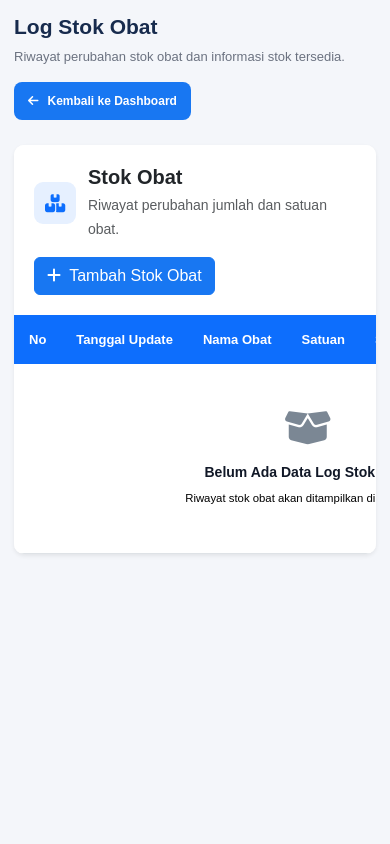
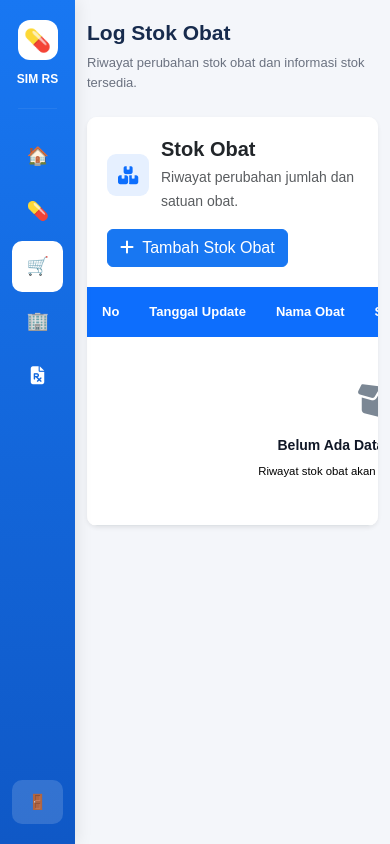
Before and after one commit to vinamey/manajemen_rs, a Laravel app: page /log-stok-obat in a window 390 px wide. Run offline with Laravel 12, Linux system fonts and the light colour scheme; a user stored in the database is signed in; data comes from the database, SQL or seed files in the repository; data that the repository does not hold is empty; parts of the project's set-up code (start-up, migrations or seed data) failed here and were passed over.

Commit message:
memperbaiki log stok obat

```diff
--- a/resources/views/log-stok-obat/index.blade.php
+++ b/resources/views/log-stok-obat/index.blade.php
@@ -1,23 +1,24 @@
-
 <!DOCTYPE html>
 <html lang="id">
 
 <head>
     <meta charset="UTF-8">
     <meta name="viewport" content="width=device-width, initial-scale=1.0">
+    <meta name="csrf-token" content="{{ csrf_token() }}">
 
-    <title>Log Stok Obat | SIM RS</title>
+    <title>Log Stok Obat - Apoteker | SIM RS</title>
 
     <!-- Bootstrap -->
     <link href="https://cdn.jsdelivr.net/npm/bootstrap@5.3.3/dist/css/bootstrap.min.css" rel="stylesheet">
 
     <!-- Font Awesome -->
-    <link href="https://cdnjs.cloudflare.com/ajax/libs/font-awesome/6.4.0/css/all.min.css" rel="stylesheet">
+    <link rel="stylesheet" href="https://cdnjs.cloudflare.com/ajax/libs/font-awesome/6.4.0/css/all.min.css">
 
     <style>
         :root {
             --blue-main: #1877f2;
             --blue-dark: #0f58c6;
+            --blue-light: #e7f3ff;
             --text-dark: #1f2937;
             --text-muted: #6b7280;
         }
@@ -28,25 +29,125 @@
 
         body {
             margin: 0;
-            padding: 0;
             background: #f4f6fa;
             font-family: Arial, sans-serif;
             color: var(--text-dark);
         }
 
-        /* =========================
-           KONTEN UTAMA
-        ========================= */
+        /* SIDEBAR */
+
+        .sidebar {
+            width: 250px;
+            height: 100vh;
+            position: fixed;
+            left: 0;
+            top: 0;
+            background: linear-gradient(180deg, var(--blue-main), var(--blue-dark));
+            color: white;
+            padding-top: 20px;
+            box-shadow: 3px 0 15px rgba(0, 0, 0, 0.08);
+            z-index: 1000;
+        }
+
+        .logo {
+            text-align: center;
+            font-weight: 700;
+            font-size: 21px;
+            margin-bottom: 20px;
+        }
+
+        .logo-icon {
+            width: 45px;
+            height: 45px;
+            background: white;
+            color: var(--blue-main);
+            border-radius: 12px;
+            display: flex;
+            align-items: center;
+            justify-content: center;
+            margin: 0 auto 10px;
+            font-size: 22px;
+        }
+
+        .sidebar-line {
+            border: none;
+            border-top: 1px solid rgba(255, 255, 255, 0.25);
+            margin: 0 18px 15px;
+        }
+
+        .menu-title {
+            font-size: 11px;
+            text-transform: uppercase;
+            letter-spacing: 1px;
+            opacity: 0.7;
+            padding: 0 20px;
+            margin-bottom: 7px;
+        }
+
+        .sidebar a {
+            color: white;
+            text-decoration: none;
+            display: flex;
+            align-items: center;
+            gap: 12px;
+            padding: 12px 20px;
+            margin: 4px 12px;
+            border-radius: 10px;
+            font-size: 14px;
+            transition: 0.2s;
+        }
+
+        .sidebar a:hover {
+            background: rgba(255, 255, 255, 0.18);
+            transform: translateX(3px);
+        }
+
+        .sidebar a.active {
+            background: white;
+            color: var(--blue-main);
+            font-weight: 600;
+        }
+
+        .menu-icon {
+            width: 22px;
+            text-align: center;
+            font-size: 17px;
+        }
+
+        /* LOGOUT */
+
+        .logout-box {
+            position: absolute;
+            bottom: 20px;
+            left: 12px;
+            right: 12px;
+        }
+
+        .logout-btn {
+            border: none;
+            background: rgba(255, 255, 255, 0.15);
+            color: white;
+            width: 100%;
+            padding: 11px;
+            border-radius: 10px;
+            font-weight: 600;
+            transition: 0.2s;
+        }
+
+        .logout-btn:hover {
+            background: white;
+            color: var(--blue-main);
+        }
+
+        /* CONTENT */
 
         .content {
-            width: 100%;
+            margin-left: 250px;
+            padding: 30px;
             min-height: 100vh;
-            padding: 30px;
         }
 
-        /* =========================
-           HEADER HALAMAN
-        ========================= */
+        /* HEADER */
 
         .page-header {
             display: flex;
@@ -69,10 +170,6 @@
             color: var(--text-muted);
             margin-bottom: 0;
         }
-
-        /* =========================
-           TOMBOL KEMBALI DASHBOARD
-        ========================= */
 
         .btn-dashboard {
             display: inline-flex;
@@ -97,9 +194,7 @@
             transform: translateY(-2px);
         }
 
-        /* =========================
-           CARD
-        ========================= */
+        /* CARD */
 
         .card {
             border: none;
@@ -124,9 +219,7 @@
             flex-shrink: 0;
         }
 
-        /* =========================
-           TOMBOL TAMBAH
-        ========================= */
+        /* BUTTON */
 
         .btn-primary {
             background: var(--blue-main);
@@ -138,9 +231,7 @@
             border-color: var(--blue-dark);
         }
 
-        /* =========================
-           TABEL
-        ========================= */
+        /* TABLE */
 
         .table {
             margin-bottom: 0;
@@ -165,9 +256,7 @@
             background: #f8fbff;
         }
 
-        /* =========================
-           EMPTY STATE
-        ========================= */
+        /* EMPTY STATE */
 
         .empty-state {
             padding: 45px 20px !important;
@@ -189,9 +278,7 @@
             margin-bottom: 5px;
         }
 
-        /* =========================
-           MODAL
-        ========================= */
+        /* MODAL */
 
         .modal-content {
             border-radius: 12px;
@@ -208,18 +295,64 @@
             box-shadow: 0 0 0 .2rem rgba(24, 119, 242, .15);
         }
 
-        /* =========================
-           RESPONSIVE
-        ========================= */
+        /* RESPONSIVE */
 
-        @media (max-width: 768px) {
+        @media(max-width: 900px) {
+            .sidebar {
+                width: 210px;
+            }
 
             .content {
-                padding: 20px;
+                margin-left: 210px;
+            }
+        }
+
+        @media(max-width: 600px) {
+            .sidebar {
+                width: 75px;
+            }
+
+            .logo {
+                font-size: 12px;
+            }
+
+            .logo-icon {
+                width: 40px;
+                height: 40px;
+            }
+
+            .menu-title {
+                font-size: 0;
+            }
+
+            .sidebar a {
+                justify-content: center;
+                padding: 12px 5px;
+            }
+
+            .sidebar a span:not(.menu-icon) {
+                display: none;
+            }
+
+            .sidebar a .menu-icon {
+                font-size: 18px;
+            }
+
+            .logout-btn {
+                font-size: 0;
+            }
+
+            .logout-btn::first-letter {
+                font-size: 15px;
+            }
+
+            .content {
+                margin-left: 75px;
+                padding: 20px 12px;
             }
 
             .page-header h2 {
-                font-size: 24px;
+                font-size: 21px;
             }
 
             .page-header p {
@@ -229,43 +362,71 @@
             .btn-dashboard {
                 padding: 10px 14px;
             }
-
         }
-
-        @media (max-width: 480px) {
-
-            .content {
-                padding: 14px;
-            }
-
-            .page-header {
-                align-items: flex-start;
-            }
-
-            .page-header h2 {
-                font-size: 21px;
-            }
-
-            .btn-dashboard {
-                font-size: 12px;
-            }
-
-        }
-
     </style>
 </head>
 
 <body>
 
-    <!-- =========================
-         KONTEN UTAMA
-    ========================== -->
+    <!-- SIDEBAR -->
+
+    <div class="sidebar">
+
+        <div class="logo">
+            <div class="logo-icon">💊</div>
+            SIM RS
+        </div>
+
+        <hr class="sidebar-line">
+
+        <div class="menu-title">Menu Apoteker</div>
+
+        <a href="{{ route('apoteker.dashboard') }}">
+            <span class="menu-icon">🏠</span>
+            <span>Dashboard</span>
+        </a>
+
+        <a href="{{ route('apoteker.obat.index') }}">
+            <span class="menu-icon">💊</span>
+            <span>Data Obat</span>
+        </a>
+
+        <a href="{{ route('log-stok-obat.index') }}" class="active">
+            <span class="menu-icon">🛒</span>
+            <span>Log Stok Obat</span>
+        </a>
+
+        <a href="{{ route('apoteker.supplier.index') }}">
+            <span class="menu-icon">🏢</span>
+            <span>Supplier Obat</span>
+        </a>
+
+        <a href="{{ route('apoteker.resep.index') }}">
+            <span class="menu-icon">
+                <i class="fa-solid fa-file-prescription"></i>
+            </span>
+            <span>Resep Dokter</span>
+        </a>
+
+        <!-- LOGOUT -->
+
+        <div class="logout-box">
+            <form action="{{ route('logout') }}" method="POST">
+                @csrf
+
+                <button type="submit" class="logout-btn">
+                    🚪 &nbsp; Logout
+                </button>
+            </form>
+        </div>
+
+    </div>
+
+    <!-- MAIN CONTENT -->
 
     <main class="content">
 
-        <!-- =========================
-             HEADER HALAMAN
-        ========================== -->
+        <!-- HEADER HALAMAN -->
 
         <div class="page-header">
 
@@ -277,66 +438,43 @@
                 </p>
             </div>
 
-            <a href="{{ url('/apoteker/dashboard') }}" class="btn-dashboard">
-
-                <i class="fa-solid fa-arrow-left"></i>
-
-                Kembali ke Dashboard
-
-            </a>
-
         </div>
 
-
-        <!-- =========================
-             PESAN BERHASIL
-        ========================== -->
+        <!-- PESAN BERHASIL -->
 
         @if (session('success'))
-
             <div class="alert alert-success alert-dismissible fade show">
 
                 {{ session('success') }}
 
-                <button type="button" class="btn-close"
+                <button type="button"
+                    class="btn-close"
                     data-bs-dismiss="alert"></button>
 
             </div>
-
         @endif
 
-
-        <!-- =========================
-             PESAN ERROR
-        ========================== -->
+        <!-- PESAN ERROR -->
 
         @if ($errors->any())
-
             <div class="alert alert-danger alert-dismissible fade show">
 
                 <strong>Data belum berhasil disimpan.</strong>
 
                 <ul class="mb-0 mt-2">
-
                     @foreach ($errors->all() as $error)
-
                         <li>{{ $error }}</li>
-
                     @endforeach
-
                 </ul>
 
-                <button type="button" class="btn-close"
+                <button type="button"
+                    class="btn-close"
                     data-bs-dismiss="alert"></button>
 
             </div>
-
         @endif
 
-
-        <!-- =========================
-             CARD STOK OBAT
-        ========================== -->
+        <!-- CARD STOK OBAT -->
 
         <div class="card shadow-sm">
 
@@ -349,13 +487,10 @@
                     <div class="d-flex align-items-center">
 
                         <div class="section-icon bg-primary bg-opacity-10 text-primary">
-
                             <i class="fas fa-boxes-stacked"></i>
-
                         </div>
 
                         <div>
-
                             <h5 class="mb-1 fw-bold text-dark">
                                 Stok Obat
                             </h5>
@@ -363,17 +498,16 @@
                             <small class="text-muted">
                                 Riwayat perubahan jumlah dan satuan obat.
                             </small>
-
                         </div>
 
                     </div>
 
-                    <button type="button" class="btn btn-primary"
+                    <button type="button"
+                        class="btn btn-primary"
                         data-bs-toggle="modal"
                         data-bs-target="#modalTambahStok">
 
                         <i class="fas fa-plus me-1"></i>
-
                         Tambah Stok Obat
 
                     </button>
@@ -382,10 +516,7 @@
 
             </div>
 
-
-            <!-- =========================
-                 TABEL DATA STOK
-            ========================== -->
+            <!-- TABEL DATA STOK -->
 
             <div class="card-body p-0">
 
@@ -394,25 +525,15 @@
                     <table class="table table-hover align-middle mb-0">
 
                         <thead>
-
                             <tr>
-
                                 <th style="width: 7%;">No</th>
-
                                 <th>Tanggal Update</th>
-
                                 <th>Nama Obat</th>
-
                                 <th>Satuan</th>
-
                                 <th>Status</th>
-
                                 <th>Nilai</th>
-
                                 <th>Stok Tersedia</th>
-
                             </tr>
-
                         </thead>
 
                         <tbody>
@@ -420,7 +541,6 @@
                             @forelse (($logStokObats ?? $logStok ?? $logsLama ?? $logs ?? []) as $index => $log)
 
                                 @php
-
                                     $nilai = (int) ($log->nilai ?? $log->jumlah ?? 0);
 
                                     $tanggal = $log->tanggal_update ?? $log->created_at;
@@ -446,7 +566,6 @@
                                             ? 'Bertambah'
                                             : ($nilai < 0 ? 'Berkurang' : 'Tetap');
                                     }
-
                                 @endphp
 
                                 <tr>
@@ -457,47 +576,33 @@
                                         {{ $index + 1 }}
                                     </td>
 
-
                                     <!-- TANGGAL -->
 
                                     <td>
-
                                         <i class="far fa-clock text-muted me-1"></i>
 
                                         @if ($tanggal)
-
                                             {{ \Carbon\Carbon::parse($tanggal)->format('d/m/Y H:i') }}
-
                                         @else
-
                                             -
-
                                         @endif
-
                                     </td>
-
 
                                     <!-- NAMA OBAT -->
 
                                     <td>
-
                                         <span class="fw-bold text-dark">
                                             {{ $namaObat }}
                                         </span>
-
                                     </td>
-
 
                                     <!-- SATUAN -->
 
                                     <td>
-
                                         <span class="text-secondary fw-semibold">
                                             {{ $namaSatuan }}
                                         </span>
-
                                     </td>
-
 
                                     <!-- STATUS -->
 
@@ -506,35 +611,26 @@
                                         @if (in_array(strtolower($status), ['masuk', 'bertambah']))
 
                                             <span class="badge bg-success bg-opacity-10 text-success px-3 py-2">
-
                                                 <i class="fas fa-arrow-up me-1"></i>
-
                                                 {{ ucfirst($status) }}
-
                                             </span>
 
                                         @elseif (in_array(strtolower($status), ['keluar', 'berkurang']))
 
                                             <span class="badge bg-danger bg-opacity-10 text-danger px-3 py-2">
-
                                                 <i class="fas fa-arrow-down me-1"></i>
-
                                                 {{ ucfirst($status) }}
-
                                             </span>
 
                                         @else
 
                                             <span class="badge bg-secondary px-3 py-2">
-
                                                 {{ ucfirst($status) }}
-
                                             </span>
 
                                         @endif
 
                                     </td>
-
 
                                     <!-- NILAI -->
 
@@ -560,17 +656,12 @@
 
                                     </td>
 
-
                                     <!-- STOK TERSEDIA -->
 
                                     <td>
-
                                         <span class="badge bg-primary px-3 py-2 fs-6">
-
                                             {{ $stokTersedia }}
-
                                         </span>
-
                                     </td>
 
                                 </tr>
@@ -578,7 +669,6 @@
                             @empty
 
                                 <tr>
-
                                     <td colspan="7" class="empty-state">
 
                                         <i class="fas fa-box-open"></i>
@@ -592,7 +682,6 @@
                                         </small>
 
                                     </td>
-
                                 </tr>
 
                             @endforelse
@@ -609,10 +698,7 @@
 
     </main>
 
-
-    <!-- =========================
-         MODAL TAMBAH STOK OBAT
-    ========================== -->
+    <!-- MODAL TAMBAH STOK OBAT -->
 
     <div class="modal fade" id="modalTambahStok" tabindex="-1"
         aria-labelledby="modalTambahStokLabel" aria-hidden="true">
@@ -632,7 +718,6 @@
                         <h5 class="modal-title fw-bold" id="modalTambahStokLabel">
 
                             <i class="fas fa-plus-circle me-2"></i>
-
                             Tambah Stok Obat
 
                         </h5>
@@ -643,7 +728,6 @@
                             aria-label="Close"></button>
 
                     </div>
-
 
                     <!-- BODY MODAL -->
 
@@ -677,7 +761,6 @@
 
                         </div>
 
-
                         <!-- SATUAN OBAT -->
 
                         <div class="mb-3">
@@ -706,7 +789,6 @@
 
                         </div>
 
-
                         <!-- JUMLAH STOK -->
 
                         <div class="mb-3">
@@ -726,7 +808,6 @@
 
                         </div>
 
-
                         <!-- KEDALUWARSA -->
 
                         <div class="mb-3">
@@ -742,7 +823,6 @@
                                 value="{{ old('expired_date') }}">
 
                         </div>
-
 
                         <!-- KETERANGAN -->
 
@@ -762,7 +842,6 @@
 
                     </div>
 
-
                     <!-- FOOTER MODAL -->
 
                     <div class="modal-footer bg-light px-4 py-3">
@@ -779,7 +858,6 @@
                             class="btn btn-primary px-4 fw-semibold">
 
                             <i class="fas fa-save me-1"></i>
-
                             Simpan Stok
 
                         </button>
@@ -794,34 +872,27 @@
 
     </div>
 
-
     <!-- BOOTSTRAP JAVASCRIPT -->
 
     <script src="https://cdn.jsdelivr.net/npm/bootstrap@5.3.3/dist/js/bootstrap.bundle.min.js"></script>
-
 
     <!-- BUKA MODAL KEMBALI JIKA VALIDASI GAGAL -->
 
     @if ($errors->any())
 
         <script>
-
             document.addEventListener('DOMContentLoaded', function () {
 
                 const modal = document.getElementById('modalTambahStok');
 
                 if (modal) {
-
                     bootstrap.Modal.getOrCreateInstance(modal).show();
-
                 }
 
             });
-
         </script>
 
     @endif
 
 </body>
-
 </html>
```
